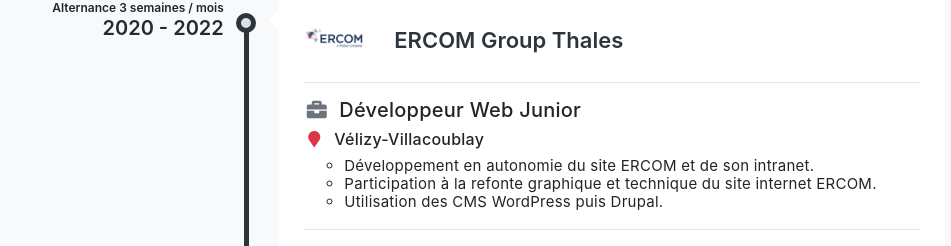
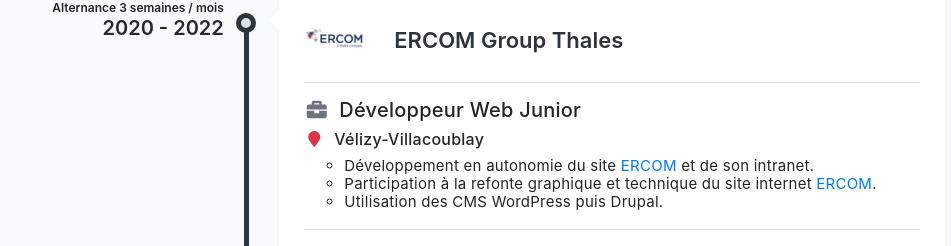
Before and after one commit to bastien-cordier/portfolio, a React (Create React App) app: page / in a window 1280 px wide. Shown: the part 1600-1846 px from the top of the page, without its empty margins (61-1012 px from the left). Built offline with nearby package versions, Linux system fonts and the light colour scheme.

Commit message:
Clean code

```diff
--- a/src/Components/Parcours/parcours.js
+++ b/src/Components/Parcours/parcours.js
@@ -21,7 +21,7 @@
               <div className="timeline-body">
                 <div className="timeline-header">
                   <span className="userimage">
-                    <img src="assets/companies/ercom.png" alt="" />
+                    <img src="assets/companies/ercom.png" alt="Logo ERCOM" />
                   </span>
                   <span class="username">ERCOM Group Thales</span>
                 </div>
@@ -38,12 +38,13 @@
                   </h6>
                   <ul>
                     <li>
-                      Développement en autonomie du site ERCOM et de son
+                      Développement en autonomie du site{" "}
+                      <a href="https://www.ercom.fr">ERCOM</a> et de son
                       intranet.
                     </li>
                     <li>
                       Participation à la refonte graphique et technique du site
-                      internet ERCOM.
+                      internet <a href="https://www.ercom.fr">ERCOM</a>.
                     </li>
                     <li>Utilisation des CMS WordPress puis Drupal.</li>
                   </ul>
@@ -76,7 +77,10 @@
               <div className="timeline-body">
                 <div className="timeline-header">
                   <span className="userimage">
-                    <img src="assets/companies/stockpro.png" alt="" />
+                    <img
+                      src="assets/companies/stockpro.png"
+                      alt="Logo StockPro"
+                    />
                   </span>
                   <span class="username">STOCKPRO SAS</span>
                 </div>
@@ -123,7 +127,7 @@
               <div className="timeline-body">
                 <div className="timeline-header">
                   <span className="userimage">
-                    <img src="assets/companies/2bo&co.png" alt="" />
+                    <img src="assets/companies/2bo&co.png" alt="Logo 2BO&CO" />
                   </span>
                   <span class="username">2BO&CO</span>
                 </div>
@@ -182,7 +186,10 @@
               <div className="timeline-body">
                 <div className="timeline-header">
                   <span className="userimage">
-                    <img src="assets/companies/bouygues-it.png" alt="" />
+                    <img
+                      src="assets/companies/bouygues-it.png"
+                      alt="Logo BOUYGUES IT"
+                    />
                   </span>
                   <span class="username">STRUCTIS Group BOUYGUES</span>
                 </div>
```
